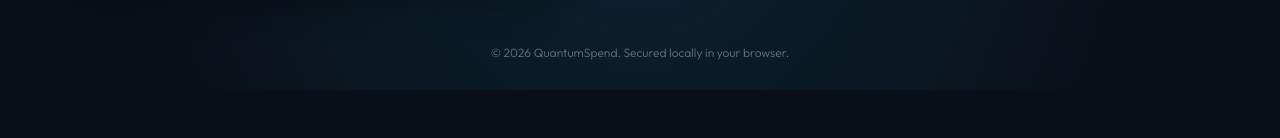
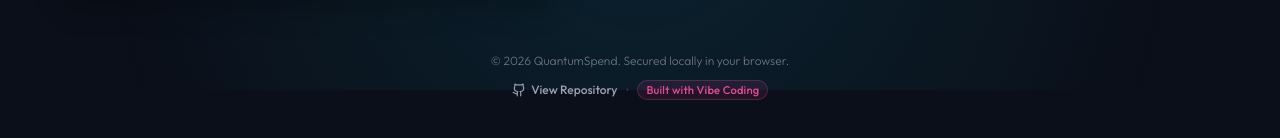
Before and after one commit to shashank-O-singh/expense-tracker-assignment, a plain HTML site: page index.html in a window 1280 px wide. Shown: the part 790-928 px from the top of the page. Before the commit the page ends 906 px from the top, so only its background shows below. Drawn offline with Linux system fonts and the light colour scheme.

Commit message:
feat: add github repo link and vibe coding badge to footer

```diff
--- a/index.html
+++ b/index.html
@@ -175,6 +175,14 @@
         <!-- Footer -->
         <footer class="app-footer">
             <p>&copy; 2026 QuantumSpend. Secured locally in your browser.</p>
+            <div class="footer-links">
+                <a href="https://github.com/shashank-O-singh/expense-tracker-assignment" target="_blank" rel="noopener noreferrer" class="github-link">
+                    <svg xmlns="http://www.w3.org/2000/svg" width="14" height="14" viewBox="0 0 24 24" fill="none" stroke="currentColor" stroke-width="2" stroke-linecap="round" stroke-linejoin="round" class="github-icon"><path d="M15 22v-4a4.8 4.8 0 0 0-1-3.5c3 0 6-2 6-5.5.08-1.25-.27-2.48-1-3.5.28-1.15.28-2.35 0-3.5 0 0-1 0-3 1.5-2.64-.5-5.36-.5-8 0C6 2 5 2 5 2c-.3 1.15-.3 2.35 0 3.5A5.403 5.403 0 0 0 4 9c0 3.5 3 5.5 6 5.5-.39.49-.68 1.05-.85 1.65-.17.6-.22 1.23-.15 1.85v4"/><path d="M9 18c-4.51 2-5-2-7-2"/></svg>
+                    <span>View Repository</span>
+                </a>
+                <span class="footer-divider">•</span>
+                <span class="vibe-badge">Built with Vibe Coding</span>
+            </div>
         </footer>
     </div>
 
--- a/styles.css
+++ b/styles.css
@@ -746,10 +746,53 @@
 /* Footer Section */
 .app-footer {
     text-align: center;
-    padding: 1rem 0;
+    padding: 1.5rem 0;
     color: var(--text-muted);
     font-size: 0.75rem;
     font-weight: 300;
+}
+
+.footer-links {
+    display: flex;
+    align-items: center;
+    justify-content: center;
+    gap: 0.5rem;
+    margin-top: 0.75rem;
+    color: var(--text-muted);
+}
+
+.github-link {
+    display: flex;
+    align-items: center;
+    gap: 0.35rem;
+    color: var(--text-secondary);
+    text-decoration: none;
+    transition: var(--transition-fast);
+    font-weight: 500;
+}
+
+.github-link:hover {
+    color: var(--accent-purple);
+}
+
+.github-icon {
+    vertical-align: middle;
+}
+
+.footer-divider {
+    color: var(--text-muted);
+    opacity: 0.4;
+}
+
+.vibe-badge {
+    background: rgba(236, 72, 153, 0.1);
+    color: #ec4899;
+    border: 1px solid rgba(236, 72, 153, 0.25);
+    padding: 2px 8px;
+    border-radius: 99px;
+    font-weight: 500;
+    font-size: 0.7rem;
+    letter-spacing: 0.2px;
 }
 
 /* ==========================================================================
```
